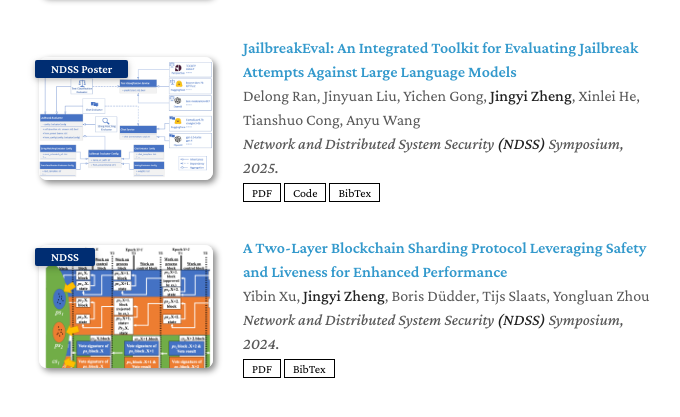
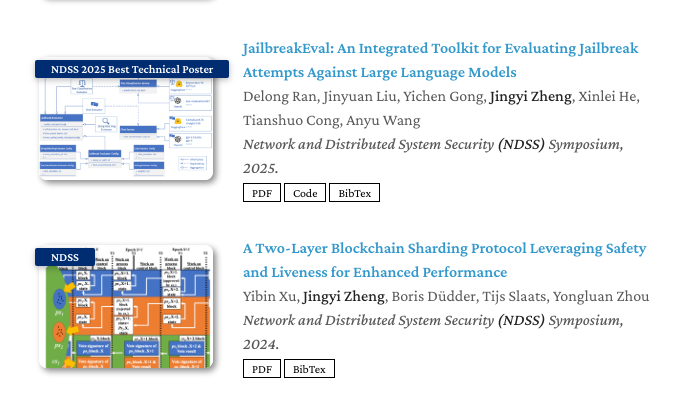
Before and after one commit to Jingyi62/jingyi62.github.io, a Jekyll site: the page built from index.md, in a window 1280 px wide and 1057 px high, cut to the strip 551-968 px from the top of the window. Shown: the whole strip, without its empty margins (451-1131 px from the left). Built offline with Jekyll 4.4.1, drawn with Linux system fonts in a browser that asks for light colours; nearby versions of some CDN libraries; a style sheet for code colours, icons or effects is not loaded; our own code applies the rules of GitHub Pages for plain Markdown files.

Commit message:
Update publications.yml

```diff
--- a/_data/publications.yml
+++ b/_data/publications.yml
@@ -12,7 +12,7 @@ main:
 
   - title: "JailbreakEval: An Integrated Toolkit for Evaluating Jailbreak Attempts Against Large Language Models"
     authors: Delong Ran, Jinyuan Liu, Yichen Gong, <strong>Jingyi Zheng</strong>, Xinlei He, Tianshuo Cong, Anyu Wang
-    conference_short: NDSS Poster
+    conference_short: NDSS 2025 Best Technical Poster
     conference: Network and Distributed System Security <strong>(NDSS)</strong> Symposium, 2025.
     pdf: https://arxiv.org/pdf/2406.09321
     code: https://github.com/ThuCCSLab/JailbreakEval
```
